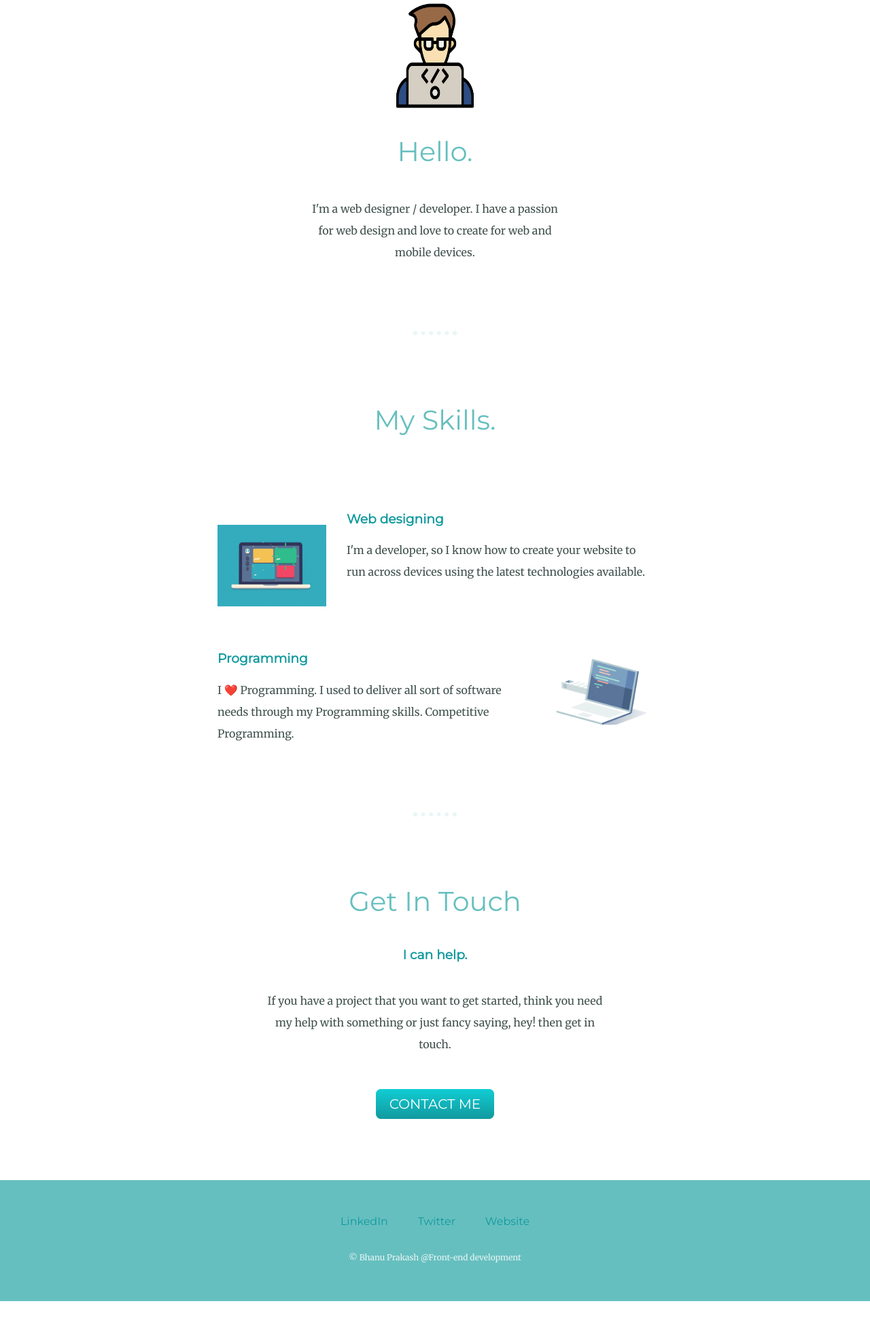
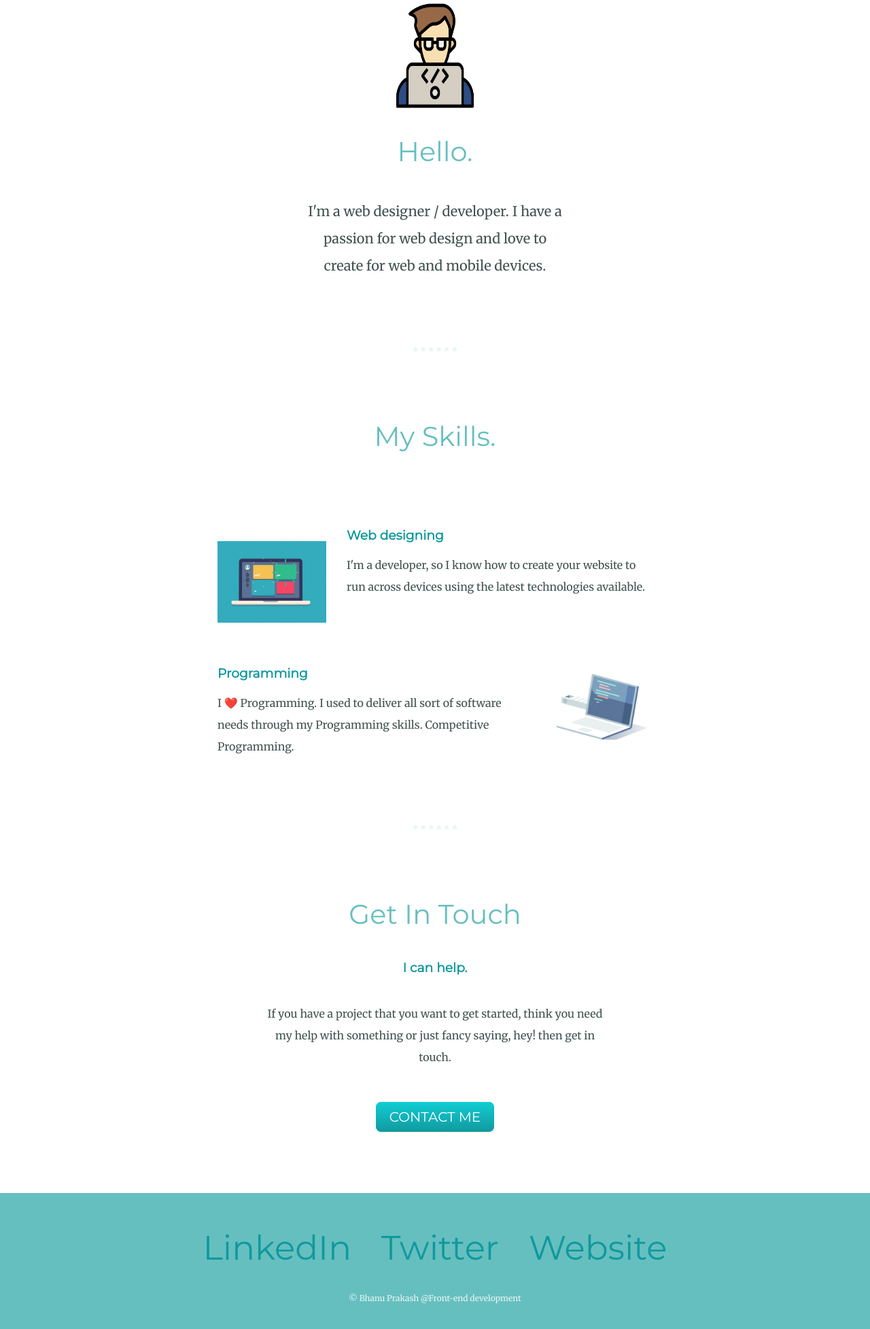
Before and after one commit to Bhanu0218/CV-2, a plain HTML site: page index.html in a window 1280 px wide. Shown: the part 913-2868 px from the top of the page at 68% size. Before the commit the page ends 2827 px from the top, so only its background shows below. Drawn offline with Linux system fonts and the light colour scheme.

Commit message:
Update styles.css

```diff
--- a/css/styles.css
+++ b/css/styles.css
@@ -24,11 +24,13 @@ h2 {
 .intro {
   width: 30%;
   margin: auto;
+  font-size: 1.25rem;
 }
 
 h3 {
   font-family: 'Montserrat', sans-serif;
   color: #11999E;
+  margin-bottom: 0;
 }
 .footer-link {
   color: #11999E;
@@ -110,6 +112,7 @@ a {
   font-family: 'Montserrat', sans-serif;
   margin: 10px 20px;
   text-decoration: none;
+  font-size: 50px;
 }
 
 a:hover {
```
